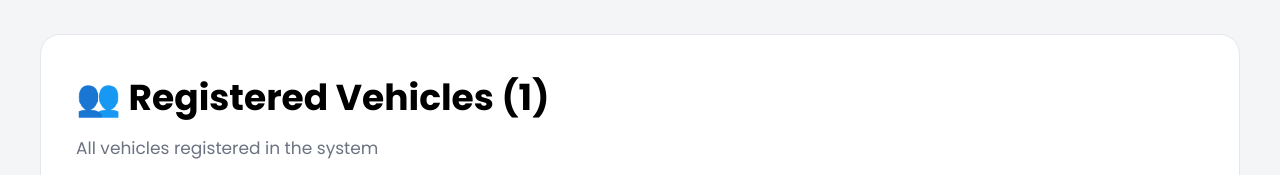
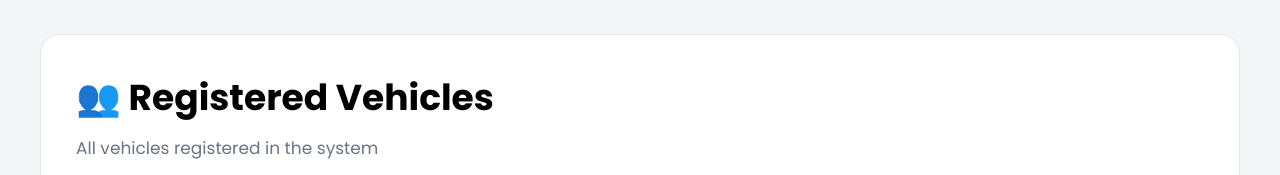
Before and after one commit to Ashen198/FuelQr, a website: page admin.html in a window 1280 px wide. Shown: the part 310-485 px from the top of the page. Drawn offline with Linux system fonts and the light colour scheme.

Commit message:
Update admin.html

```diff
--- a/admin.html
+++ b/admin.html
@@ -243,7 +243,7 @@
     <div class="card">
 
       <h2 class="table-title">
-        👥 Registered Vehicles (1)
+        👥 Registered Vehicles
       </h2>
 
       <p class="table-subtitle">
```
